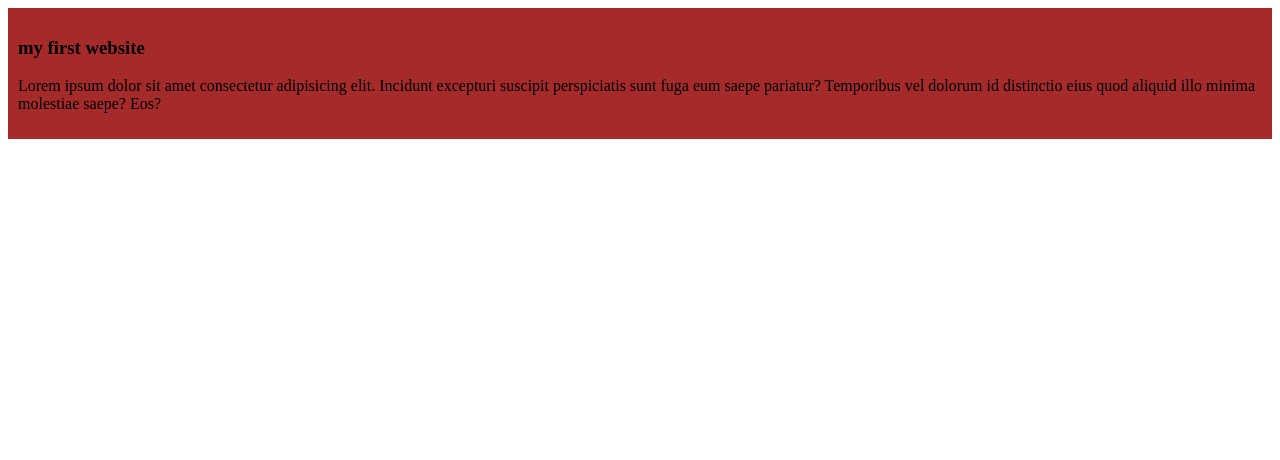
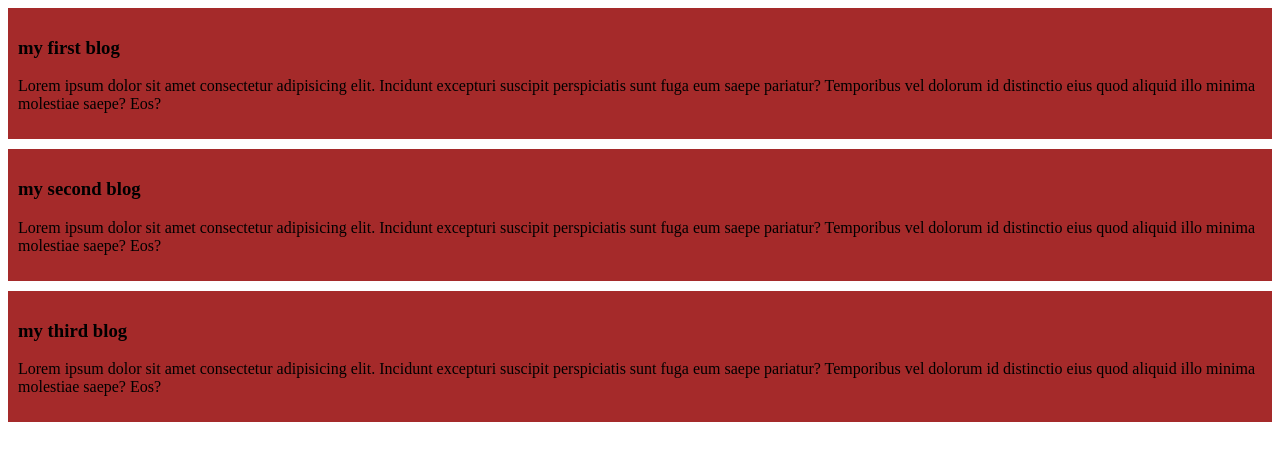
Before and after one commit to abdurrahman110/my-shelly-coop-repo, a plain HTML site: page index.html in a window 1280 px wide. Drawn offline with Linux system fonts and the light colour scheme.

Commit message:
added the second and third blog

```diff
--- a/index.html
+++ b/index.html
@@ -8,7 +8,15 @@
 </head>
 <body>
 <div>
-    <h3>my first website</h3>
+    <h3>my first blog</h3>
+    <p>Lorem ipsum dolor sit amet consectetur adipisicing elit. Incidunt excepturi suscipit perspiciatis sunt fuga eum saepe pariatur? Temporibus vel dolorum id distinctio eius quod aliquid illo minima molestiae saepe? Eos?</p>
+</div>
+<div>
+    <h3>my second blog</h3>
+    <p>Lorem ipsum dolor sit amet consectetur adipisicing elit. Incidunt excepturi suscipit perspiciatis sunt fuga eum saepe pariatur? Temporibus vel dolorum id distinctio eius quod aliquid illo minima molestiae saepe? Eos?</p>
+</div>
+<div>
+    <h3>my third blog</h3>
     <p>Lorem ipsum dolor sit amet consectetur adipisicing elit. Incidunt excepturi suscipit perspiciatis sunt fuga eum saepe pariatur? Temporibus vel dolorum id distinctio eius quod aliquid illo minima molestiae saepe? Eos?</p>
 </div>
 
--- a/styles/blog.css
+++ b/styles/blog.css
@@ -1,4 +1,5 @@
 div{
     background-color: brown;
     padding: 10px;
+    margin-bottom: 10px;
 }
```
